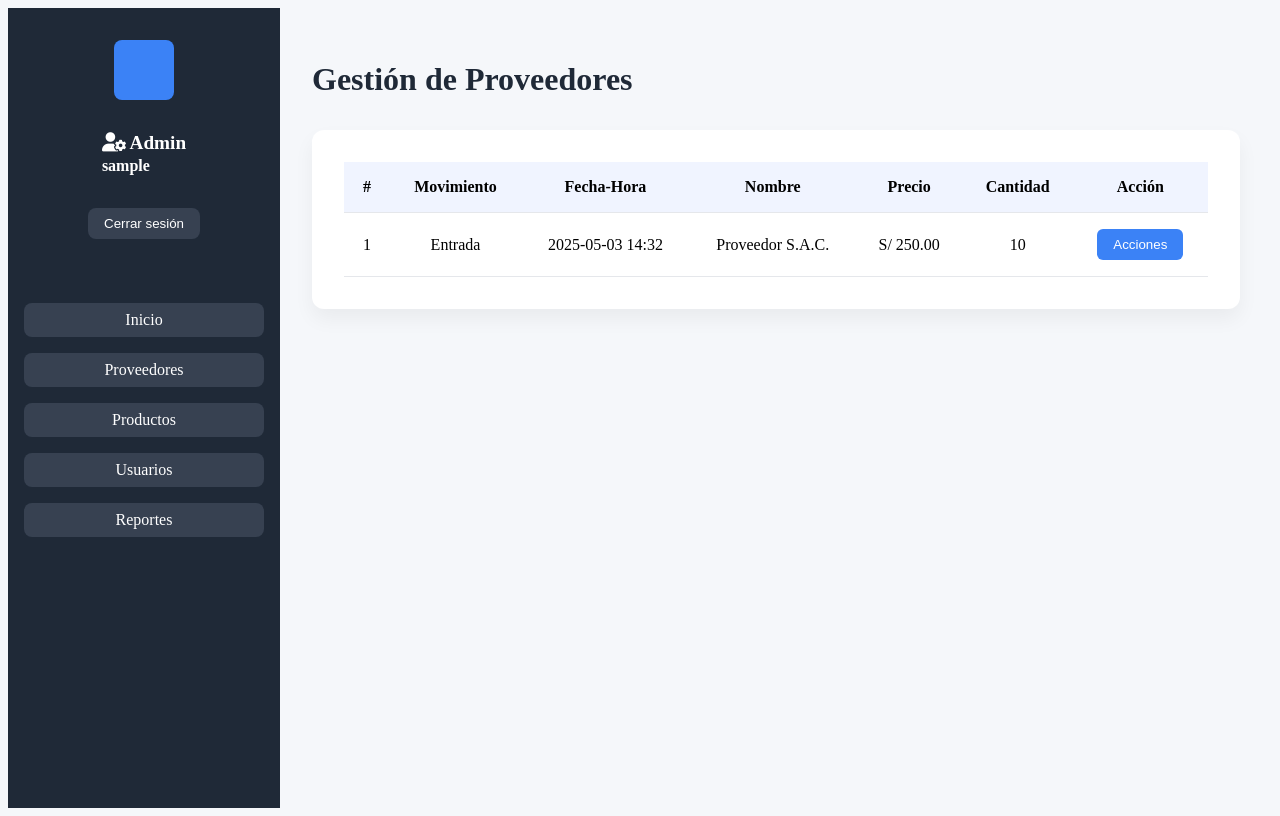
After one commit to EddyFlores27/Sistema_Control, a PHP site: page /proveedores.php in a window 1280 px wide. The commit adds this page. Run offline with PHP 8.4, Linux system fonts and the light colour scheme; the visitor is signed in with stand-in values (Sample User, id 1).

Commit message:
dashboard y file proveedores añadido

```diff
--- /dev/null
+++ b/css/styles_dash.css
@@ -0,0 +1,188 @@
+{
+        box-sizing: border-box;
+        margin: 0;
+        padding: 0;
+        font-family: 'Segoe UI', sans-serif;
+    }
+
+    body {
+        display: flex;
+        min-height: 100vh;
+        background: #f5f7fa;
+    }
+
+    .sidebar {
+        width: 240px;
+        background: #1f2937;
+        color: white;
+        padding: 2rem 1rem;
+        display: flex;
+        flex-direction: column;
+        align-items: center;
+        gap: 2rem;
+    }
+
+    .sidebar .avatar {
+        width: 60px;
+        height: 60px;
+        background: #3b82f6;
+        border-radius: 8px;
+    }
+
+    .sidebar .admin-label {
+        font-size: 1.2rem;
+        font-weight: bold;
+    }
+
+    .logout {
+        background: #374151;
+        color: white;
+        padding: 0.5rem 1rem;
+        border: none;
+        border-radius: 8px;
+        cursor: pointer;
+        transition: background 0.3s;
+    }
+
+    .logout:hover {
+        background: #4b5563;
+    }
+
+    .main {
+        flex: 1;
+        padding: 2rem;
+    }
+
+    .main h1 {
+        font-size: 2rem;
+        margin-bottom: 2rem;
+        color: #1f2937;
+    }
+
+    .card-grid {
+        display: grid;
+        grid-template-columns: repeat(auto-fit, minmax(200px, 1fr));
+        gap: 2rem;
+    }
+
+    .card {
+        background: white;
+        padding: 2rem;
+        border-radius: 12px;
+        display: flex;
+        flex-direction: column;
+        align-items: center;
+        gap: 1rem;
+        transition: transform 0.2s, box-shadow 0.2s, background 0.2s;
+        cursor: pointer;
+    }
+
+    .card:hover {
+        transform: translateY(-5px);
+        box-shadow: 0 10px 20px rgba(0, 0, 0, 0.1);
+        background: #f0f4ff;
+    }
+
+    .card svg {
+        width: 40px;
+        height: 40px;
+        stroke: #6b7280;
+    }
+
+    .card p {
+        font-size: 1.1rem;
+        color: #374151;
+    }
+    /*Quita el diseño de enlace :V*/
+    .card-grid a {
+        text-decoration: none;
+        color: inherit;
+    }
+
+
+
+    /* === Estilos para vista de proveedores === */
+
+.table-container {
+    background: white;
+    padding: 2rem;
+    border-radius: 12px;
+    box-shadow: 0 10px 20px rgba(0,0,0,0.05);
+}
+
+table {
+    width: 100%;
+    border-collapse: collapse;
+}
+
+thead {
+    background-color: #f0f4ff;
+}
+
+th, td {
+    padding: 1rem;
+    border-bottom: 1px solid #e5e7eb;
+    text-align: center;
+}
+
+.action-dropdown {
+    position: relative;
+    display: inline-block;
+}
+
+.dropdown-btn {
+    background: #3b82f6;
+    color: white;
+    border: none;
+    padding: 0.5rem 1rem;
+    border-radius: 6px;
+    cursor: pointer;
+}
+
+.dropdown-content {
+    display: none;
+    position: absolute;
+    background-color: white;
+    box-shadow: 0 8px 16px rgba(0,0,0,0.1);
+    z-index: 1;
+    border-radius: 6px;
+    overflow: hidden;
+    min-width: 120px;
+}
+
+.dropdown-content a {
+    color: #1f2937;
+    padding: 0.75rem 1rem;
+    text-decoration: none;
+    display: block;
+}
+
+.dropdown-content a:hover {
+    background-color: #f3f4f6;
+}
+
+.action-dropdown:hover .dropdown-content {
+    display: block;
+}
+
+.nav-buttons {
+    margin-top: 2rem;
+    width: 100%;
+    display: flex;
+    flex-direction: column;
+    gap: 1rem;
+}
+
+.nav-buttons a {
+    background: #374151;
+    color: white;
+    padding: 0.5rem 1rem;
+    text-align: center;
+    border-radius: 8px;
+    text-decoration: none;
+    transition: background 0.3s;
+}
+
+.nav-buttons a:hover {
+    background: #4b5563;
+}
--- a/php/conexion.php
+++ b/php/conexion.php
@@ -2,7 +2,7 @@
 $host = "localhost";
 $user = "root";
 $password = "";  // Deja vacío si no tienes contraseña
-$database = "usuarios_app";  // Nombre de tu BD
+$database = "Sistema_control";  // Nombre de tu BD
 
 $conexion = new mysqli($host, $user, $password, $database);
 
--- a/php/login.php
+++ b/php/login.php
@@ -37,5 +37,5 @@ if ($resultado->num_rows === 1) {
 }
 
 // Si llega aquí es porque falló
-die("Usuario o contraseña incorrectos. <a href='Login.html?profile=" . urlencode($rol_solicitado) . "'>Volver</a>");
+die("Usuario o contraseña incorrectos. <a href='../Login.html?profile=" . urlencode($rol_solicitado) . "'>Volver</a>");
 ?>
--- /dev/null
+++ b/proveedores.php
@@ -0,0 +1,87 @@
+<?php
+session_start();
+if (!isset($_SESSION['user_id'])) {
+    header("Location: ../index.html");
+    exit();
+}
+
+$rol = $_SESSION['user_role'] ?? 'user';
+$nombre = $_SESSION['user_name'] ?? 'Usuario';
+?>
+<!DOCTYPE html>
+<html lang="es">
+
+<head>
+    <meta charset="UTF-8">
+    <title>Proveedores | MASS</title>
+    <link rel="stylesheet" href="../Sistema_Control/css/styles_dash.css">
+    <link rel="stylesheet" href="https://cdnjs.cloudflare.com/ajax/libs/font-awesome/6.0.0/css/all.min.css">
+
+</head>
+
+<body>
+    <div class="sidebar">
+        <div class="avatar"></div>
+        <div class="admin-label">
+            <i class="fas <?php echo $rol === 'gerente' ? 'fa-user-tie' : ($rol === 'admin' ? 'fa-user-cog' : 'fa-user'); ?>"></i>
+            <?php echo ucfirst($rol); ?><br>
+            <small><?php echo htmlspecialchars($nombre); ?></small>
+        </div>
+
+        <form action="../Sistema_Control/logout.php" method="post">
+            <button type="submit" class="logout">Cerrar sesión</button>
+        </form>
+
+        <div class="nav-buttons">
+            <a href="dashboard.php">Inicio</a>
+            <a href="proveedores.php">Proveedores</a>
+            <a href="productos.php">Productos</a>
+            <a href="usuarios.php">Usuarios</a>
+            <a href="reportes.php">Reportes</a>
+        </div>
+
+    </div>
+
+    <div class="main">
+        <h1>Gestión de Proveedores</h1>
+        <div class="table-container">
+            <table>
+                <thead>
+                    <tr>
+                        <th>#</th>
+                        <th>Movimiento</th>
+                        <th>Fecha-Hora</th>
+                        <th>Nombre</th>
+                        <th>Precio</th>
+                        <th>Cantidad</th>
+                        <th>Acción</th>
+                    </tr>
+                </thead>
+                <tbody>
+                    <!-- Ejemplo de fila -->
+                    <tr>
+                        <td>1</td>
+                        <td>Entrada</td>
+                        <td>2025-05-03 14:32</td>
+                        <td>Proveedor S.A.C.</td>
+                        <td>S/ 250.00</td>
+                        <td>10</td>
+                        <td>
+                            <div class="action-dropdown">
+                                <button class="dropdown-btn">Acciones</button>
+                                <div class="dropdown-content">
+                                    <a href="#">Ver</a>
+                                    <a href="#">Editar</a>
+                                    <a href="#">Eliminar</a>
+                                </div>
+                            </div>
+                        </td>
+                    </tr>
+                    <!-- Puedes duplicar esta fila como plantilla para más registros -->
+                </tbody>
+            </table>
+        </div>
+    </div>
+</body>
+
+</html>
```
Also changed, not shown: dashboard.php (+53 -24 lines), pruebabd.php (added, +21 -0 lines), test_db.php (+9 -2 lines).
